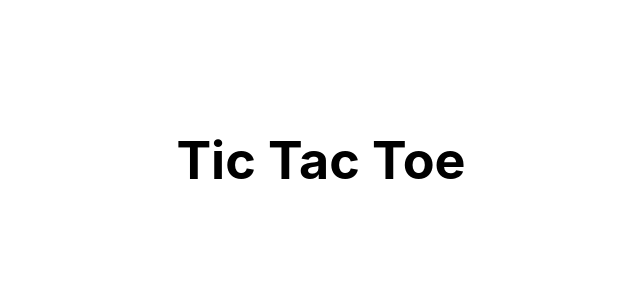
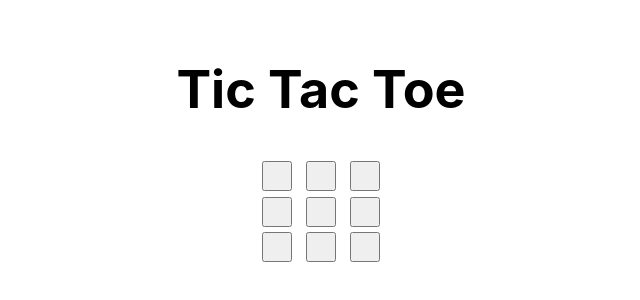
Before and after one commit to Yassany/TicTacToe, a React (Create React App) app: page / in a window 1280 px wide. Shown: the part 240-540 px from the top of the page, without its empty margins (319-959 px from the left). Built offline with nearby package versions, Linux system fonts and the light colour scheme.

Commit message:
Implements game board

```diff
--- a/src/App.css
+++ b/src/App.css
@@ -1,3 +1,7 @@
+h1 {
+  margin-top: 0;
+}
+
 .App {
   text-align: center;
 }
@@ -10,15 +14,3 @@
   justify-content: center;
   font-size: calc(10px + 2vmin);
 }
-
-@keyframes App-logo-float {
-  0% {
-    transform: translateY(0);
-  }
-  50% {
-    transform: translateY(10px);
-  }
-  100% {
-    transform: translateY(0px);
-  }
-}
--- a/src/App.tsx
+++ b/src/App.tsx
@@ -1,11 +1,13 @@
 import React from 'react';
 import './App.css';
+import { Game } from './features/game/Game';
 
 function App() {
   return (
     <div className="App">
       <header className="App-header">
         <h1>Tic Tac Toe</h1>
+        <Game />
       </header>
     </div>
   );
--- /dev/null
+++ b/src/features/game/Game.module.css
@@ -0,0 +1,11 @@
+.row {
+  display: block;
+  text-align: center;
+}
+
+.column {
+  display: inline-block;
+  margin: 0px 7px;
+  min-width: 30px;
+  min-height: 30px;
+}
--- /dev/null
+++ b/src/features/game/Game.tsx
@@ -0,0 +1,22 @@
+import React from "react";
+import styles from './Game.module.css';
+import { useAppSelector, useAppDispatch } from '../../app/hooks';
+import { play, selectBoard } from "./gameSlice";
+
+export function Game() {
+    const board = useAppSelector(selectBoard)
+    const dispatch = useAppDispatch()
+    return (
+        <div>
+            {board.map((row, i) => (
+                <div className={styles.rows}>
+                    {row.map((column, j) => (
+                        <button className={styles.column} onClick={() => dispatch(play([i, j]))}>
+                            &nbsp;{column}&nbsp;
+                            </button>
+                    ))}
+                </div>
+            ))}
+        </div>
+    )
+}
--- a/src/features/game/gameSlice.ts
+++ b/src/features/game/gameSlice.ts
@@ -1,5 +1,6 @@
 import { createSlice, PayloadAction } from "@reduxjs/toolkit";
 import { act } from "react-dom/test-utils";
+import { RootState } from "../../app/store";
 
 export enum GameStatus {
     Ongoing = 'ONGOING',
@@ -80,3 +81,5 @@ const checkEndGame = (board: Array<Array<' ' | 'O' | 'X'>>): GameStatus => {
 export default gameSlice.reducer
 
 export const { play } = gameSlice.actions
+
+export const selectBoard = (state: RootState) => state.game.board
```
